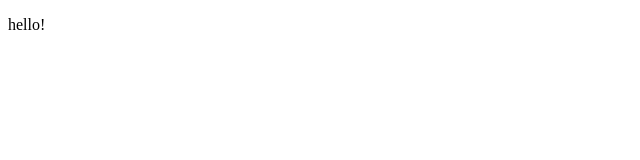
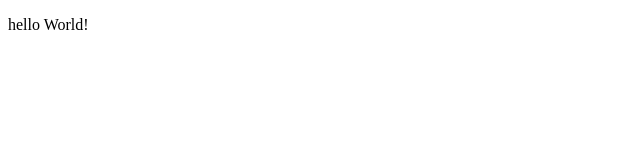
Before and after one commit to Maxnarelf/project, a plain HTML site: page index.html in a window 1280 px wide. Shown: the full height of the page, 0-640 px from the left. Drawn offline with Linux system fonts and the light colour scheme.

Commit message:
Change text

```diff
--- a/index.html
+++ b/index.html
@@ -6,7 +6,7 @@
     <title>Document</title>
 </head>
 <body>
-    <p>hello!</p>
+    <p>hello World!</p>
     <script src="js/script.js"></script>
    </body>
 </html>
```
